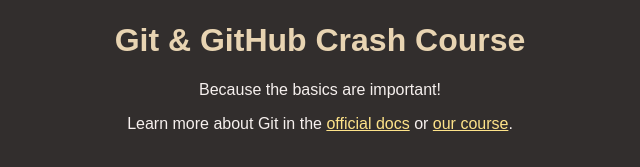
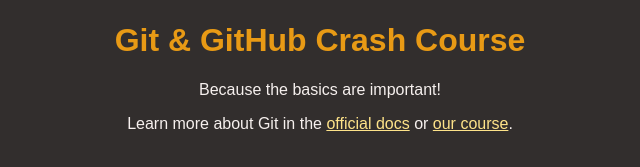
Before and after one commit to nareknaka/Github-crush-course, a plain HTML site: page index.html in a window 1280 px wide. Shown: the part 147-314 px from the top of the page, without its empty margins (320-960 px from the left). Drawn offline with Linux system fonts and the light colour scheme.

Commit message:
Narek/changed title color

```diff
--- a/styles.css
+++ b/styles.css
@@ -17,7 +17,7 @@
 }
 
 h1 {
-  color: #e8d4b2;
+  color: #e89a15;
 }
 
 a {
```
